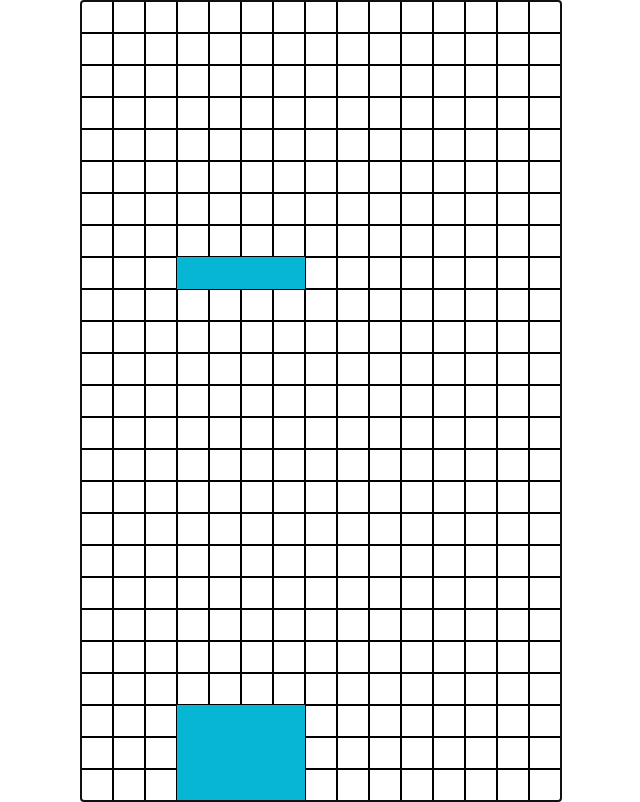
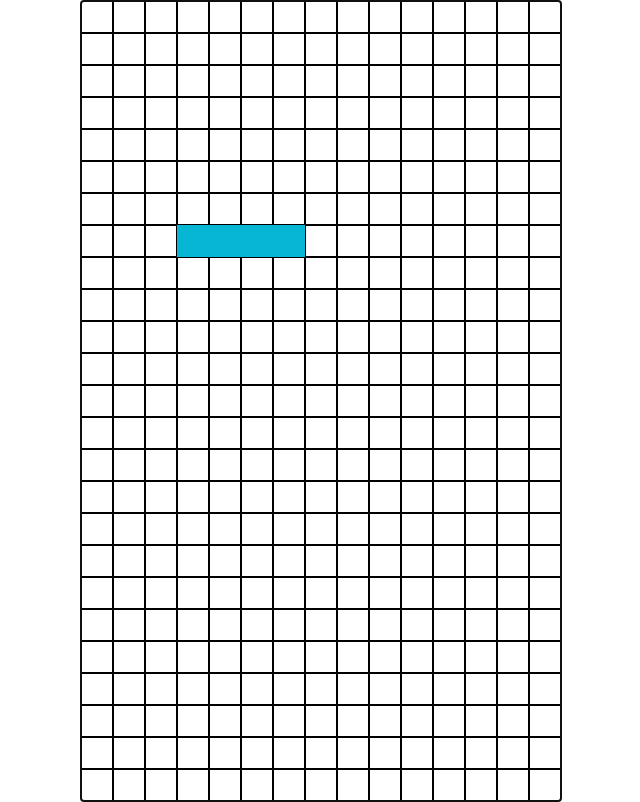
Before and after one commit to rjeby/tetris, a React (Vite) app: page / in a window 1280 px wide. Shown: the whole page, without its empty margins (319-959 px from the left). Built offline with nearby package versions, Linux system fonts and the light colour scheme; a web font is replaced by a local one.

Commit message:
feat: add rotation and remove complete row ...

```diff
--- a/src/components/Grid.tsx
+++ b/src/components/Grid.tsx
@@ -17,12 +17,12 @@ const Grid = () => {
   useEffect(() => {
     intervalRef.current = setInterval(() => {
       setGame((game) => updateGameState(game, "down"));
-    }, 100);
+    }, 1000);
     return () => clearInterval(intervalRef.current);
   }, []);
 
   const handleKeyStroke = (key: string) => {
-    if (["ArrowRight", "ArrowLeft", "ArrowDown"].includes(key)) {
+    if (["ArrowUp", "ArrowRight", "ArrowDown", "ArrowLeft"].includes(key)) {
       const direction = key.substring(5).toLowerCase() as DirectionType;
       setGame((game) => updateGameState(game, direction));
     }
--- a/src/types.ts
+++ b/src/types.ts
@@ -14,13 +14,12 @@ interface GameType {
   grid: GridType;
   block: BlockType;
   isGameOver: boolean;
-  intervalId: number;
 }
 
 type CellType = "I" | "O" | "T" | "L" | "J" | "Z" | "S" | "E";
 type GridType = Array<Array<CellType>>;
 type BlockType = Array<MemorizePosition>;
-type DirectionType = "right" | "down" | "left";
+type DirectionType = "right" | "down" | "left" | "up";
 
 export type {
   CellType,
--- a/src/utils.ts
+++ b/src/utils.ts
@@ -21,6 +21,68 @@ const moveBlockDown = (block: BlockType) => {
     previous: { row: cell.current.row, column: cell.current.column },
     current: { row: cell.current.row + 1, column: cell.current.column },
   }));
+};
+
+const isBlockHorizontal = (block: BlockType) => {
+  const commonRow = block[0].current.row;
+  for (const position of block) {
+    if (position.current.row !== commonRow) {
+      return false;
+    }
+  }
+
+  return true;
+};
+
+const rotateIBlock = (block: BlockType) => {
+  const N = block.length;
+  const rotationCenter = block[N - 1];
+  const _isBlockHorizontal = isBlockHorizontal(block);
+  return block.map((cell, index) => ({
+    previous: { row: cell.current.row, column: cell.current.column },
+    current: {
+      row: _isBlockHorizontal
+        ? rotationCenter.current.row + index - N + 1
+        : rotationCenter.current.row,
+      column: _isBlockHorizontal
+        ? rotationCenter.current.column
+        : rotationCenter.current.column + index - N + 1,
+    },
+  }));
+};
+
+const hasCompleteRow = (grid: GridType) => {
+  for (let row = 0; row < ROWS; row++) {
+    let isRowComplete = true;
+    for (const cell of grid[row]) {
+      if (cell === "E") {
+        isRowComplete = false;
+        break;
+      }
+    }
+    if (isRowComplete) {
+      return row;
+    }
+  }
+
+  return -1;
+};
+
+const removeCompleteRow = (grid: GridType) => {
+  const completeRowIndex = hasCompleteRow(grid);
+  if (completeRowIndex === -1) {
+    return;
+  }
+
+  for (let row = completeRowIndex; row >= 1; row--) {
+    for (let column = 0; column < COLS; column++) {
+      grid[row][column] = grid[row - 1][column];
+    }
+  }
+
+  for (let column = 0; column < COLS; column++) {
+    grid[0][column] = "E";
+  }
 };
 
 const isBlockInGrid = (block: BlockType) => {
@@ -132,6 +194,10 @@ const updateBlock = (block: BlockType, direction: DirectionType) => {
     return moveBlockRight(block);
   }
 
+  if (direction === "up") {
+    return rotateIBlock(block);
+  }
+
   return moveBlockDown(block);
 };
 
@@ -147,6 +213,7 @@ const updateGame = (game: GameType, direction: DirectionType) => {
 
   if (isBlockOverlapping(grid, updatedBlock)) {
     const intermediateGrid = applyPreviousBlockToGrid(grid, updatedBlock);
+    removeCompleteRow(intermediateGrid);
     const updatedGrid = applyCurrentBlockToGrid(
       intermediateGrid,
       BLOCK_I_INITIAL_STATE,
@@ -160,6 +227,7 @@ const updateGame = (game: GameType, direction: DirectionType) => {
 
   if (isBlockAtEnd(updatedBlock)) {
     const intermediateGrid = applyCurrentBlockToGrid(grid, updatedBlock);
+    removeCompleteRow(intermediateGrid);
     const updatedGrid = applyCurrentBlockToGrid(
       intermediateGrid,
       BLOCK_I_INITIAL_STATE,
@@ -199,10 +267,4 @@ const GAME_INITIAL_STATE = {
   isGameOver: false,
 };
 
-export {
-  ROWS,
-  COLS,
-  BLOCK_I_INITIAL_STATE,
-  GAME_INITIAL_STATE,
-  updateGame,
-};
+export { ROWS, COLS, BLOCK_I_INITIAL_STATE, GAME_INITIAL_STATE, updateGame };
```
